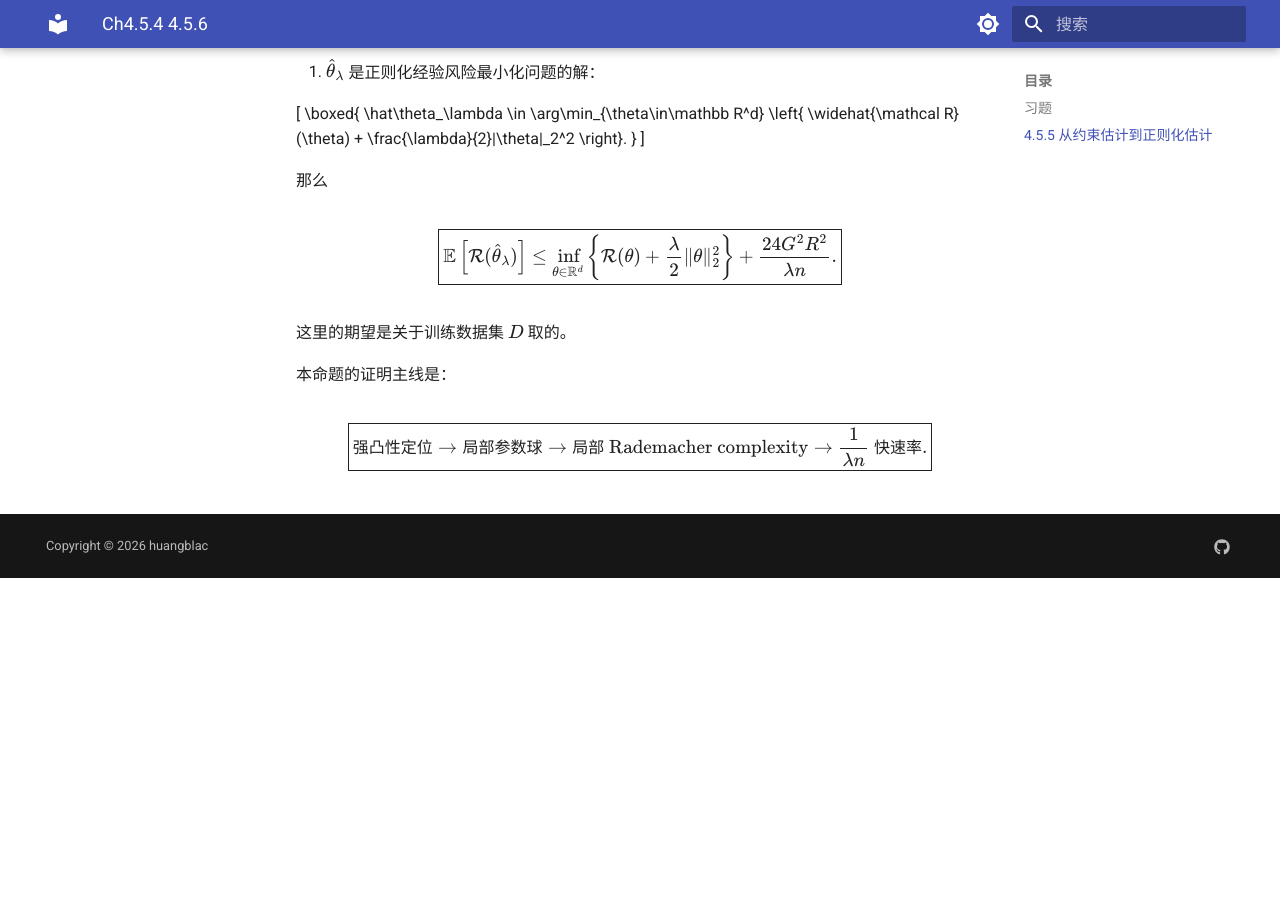
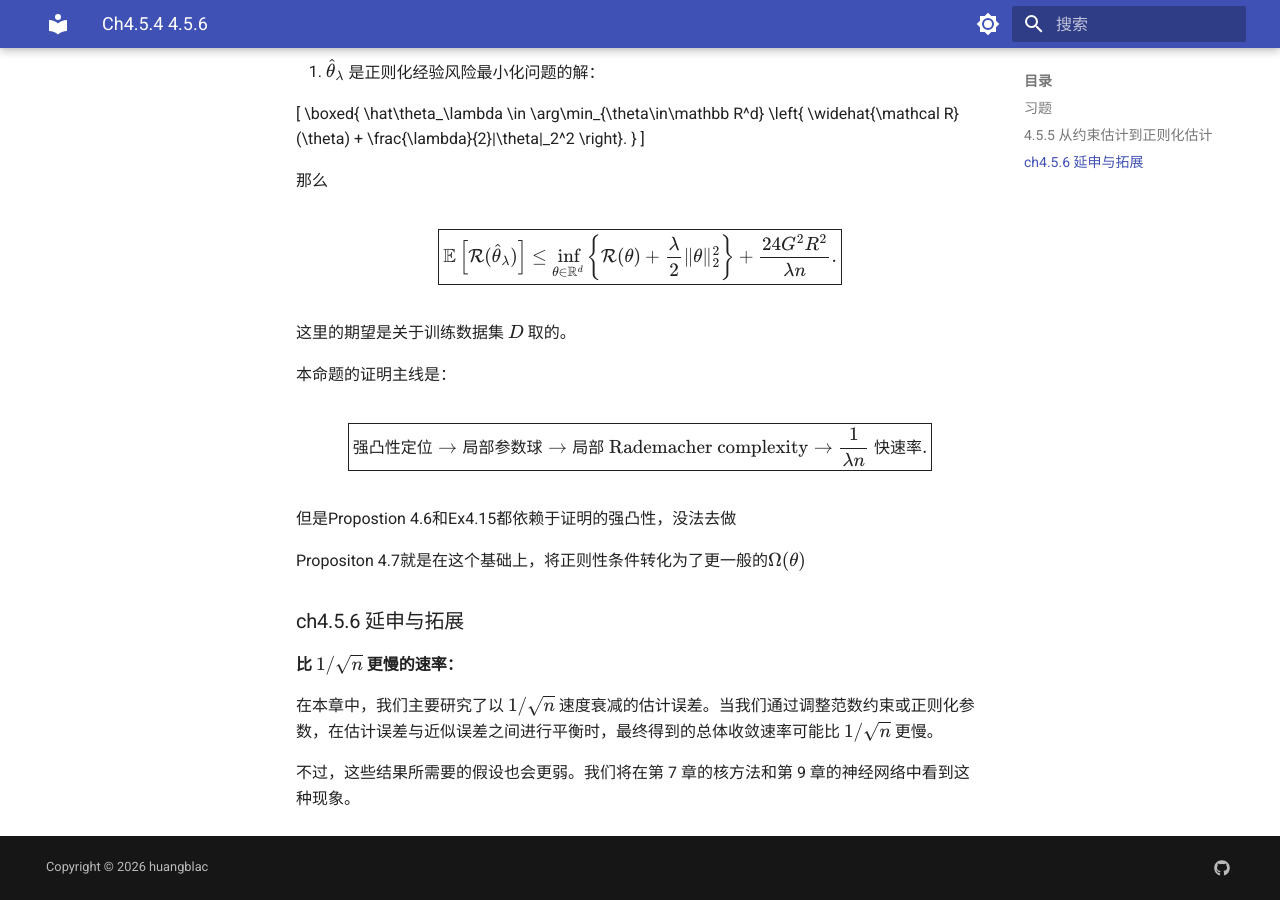
Before and after one commit to HuangBlac/AI-Math-Docs, an MkDocs documentation site: the page built from docs/computation/ltfp/ch4.5.4-4.5.6.md, in a window 1280 px wide and 900 px high, scrolled down 4373 px. Built offline with MkDocs 1.6.1 and Material for MkDocs 9.7.7, drawn with Linux system fonts in a browser that asks for light colours; before the commit the page ends 4951 px from its top, so only the background shows below that.

Commit message:
今天的内容:ch4.5.6,4.6,4.7新建，内容还是纸质版，先commit一下

```diff
--- a/docs/computation/ltfp/ch4.5.4-4.5.6.md
+++ b/docs/computation/ltfp/ch4.5.4-4.5.6.md
@@ -239,3 +239,19 @@ Propostion 4.6就是对于超额风险进行改进
 本命题的证明主线是：
 
 \[ \boxed{ \text{强凸性定位} \to \text{局部参数球} \to \text{局部 Rademacher complexity} \to \frac{1}{\lambda n}\text{ 快速率}. } \]
+
+
+
+但是Propostion 4.6和Ex4.15都依赖于证明的强凸性，没法去做
+
+Propositon 4.7就是在这个基础上，将正则性条件转化为了更一般的$\Omega(\theta)$
+
+
+
+### ch4.5.6 延申与拓展
+
+**比 \(1/\sqrt n\) 更慢的速率：**
+
+在本章中，我们主要研究了以 \(1/\sqrt n\) 速度衰减的估计误差。当我们通过调整范数约束或正则化参数，在估计误差与近似误差之间进行平衡时，最终得到的总体收敛速率可能比 \(1/\sqrt n\) 更慢。
+
+不过，这些结果所需要的假设也会更弱。我们将在第 7 章的核方法和第 9 章的神经网络中看到这种现象。
```
Also changed, not shown: docs/computation/ltfp/ch4.6-4.7 model selection.md (added, +13 -0 lines), 10 other files.
